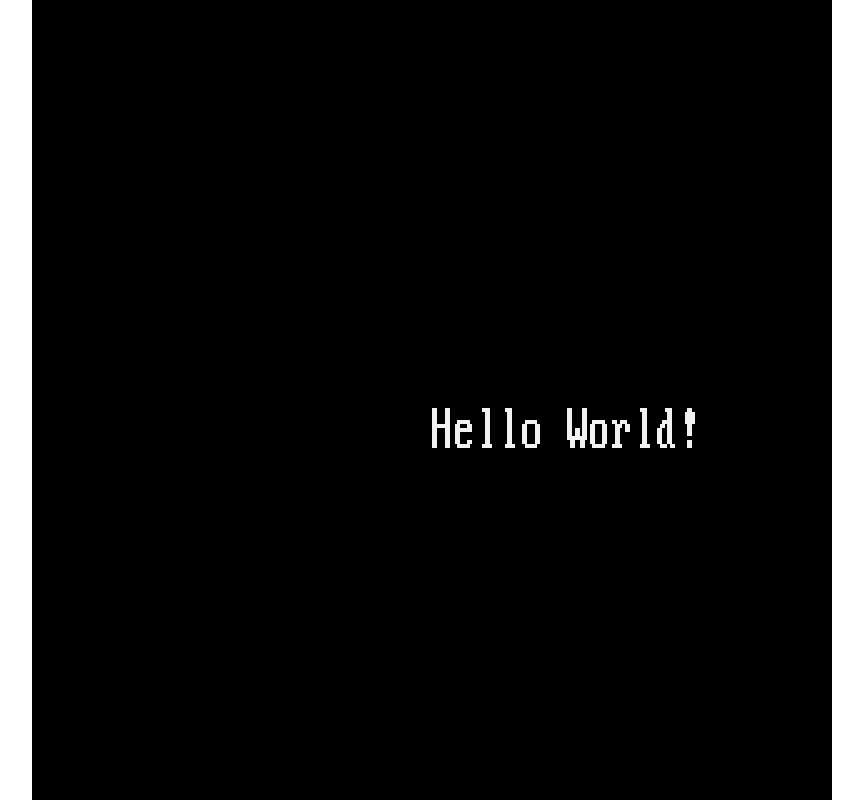
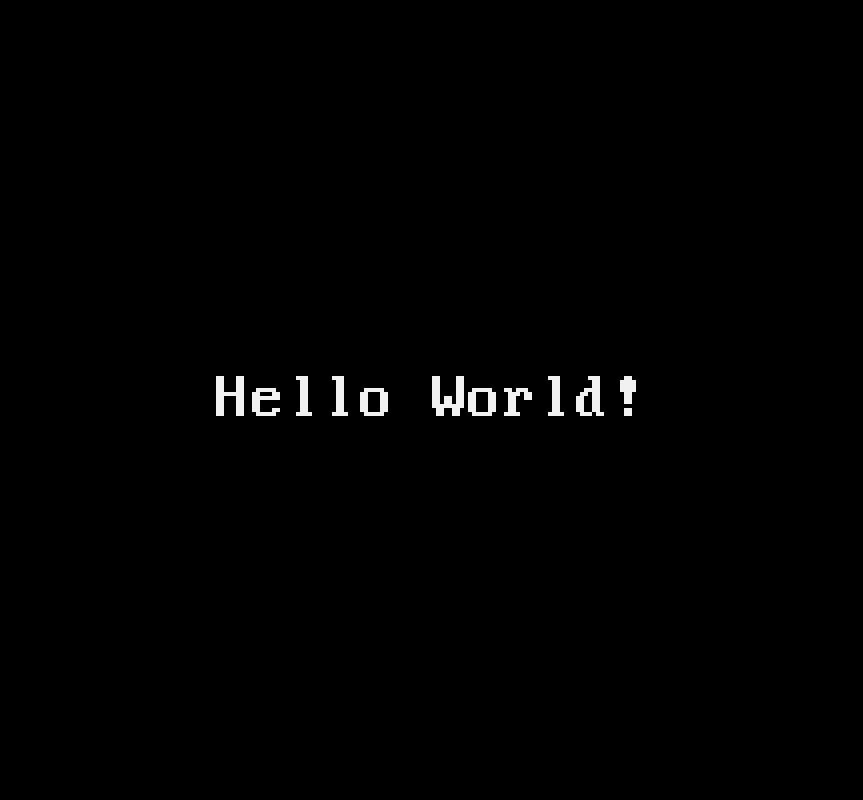
Before and after one commit to philbgarner/retrolib, a website built with webpack: page src/samples/index.html in a window 1280 px wide. Shown: the whole page, without its empty margins (208-1071 px from the left). Built offline with Linux system fonts and the light colour scheme.

Commit message:
Make canvas flow the full size of the available window. In future provide option for setting width/height.

```diff
--- a/src/modules/font.d.ts
+++ b/src/modules/font.d.ts
@@ -22,8 +22,8 @@ declare function ImageToBase64(img: HTMLImageElement, outputFormat?: string): st
  * @returns
  */
 declare function CodepageAndBitmaptoJSON(imageName: string, max_y: number, cw: number, ch: number): Promise<unknown>;
-declare function TextHeight(text: string, font: FontData): number;
-declare function TextWidth(text: string, font: FontData): number;
+declare function TextHeight(text: string, font?: FontData): number;
+declare function TextWidth(text: string, font?: FontData): number;
 /**
  * Draws the specified text on the canvas.
  *
@@ -35,5 +35,5 @@ declare function TextWidth(text: string, font: FontData): number;
  * @param {FontData} font Font to use (default DOS codepage 437 font if undefined).
  * @param {object} effects Any effects and parameters to apply when rendering this text.
  */
-declare function DrawText(ctx: CanvasRenderingContext2D, x: number, y: number, text: string, color: ColorRGBA, font: FontData): Rect;
+declare function DrawText(ctx: CanvasRenderingContext2D, x: number, y: number, text: string, color: ColorRGBA, font?: FontData): Rect;
 export { LoadFromJSON, LoadDefaultFonts, Fonts, ColorLerp, RgbaToHex, HexToRgba, ImageToBase64, CodepageAndBitmaptoJSON, TextHeight, TextWidth, DrawText };
--- a/src/modules/font.ts
+++ b/src/modules/font.ts
@@ -156,7 +156,12 @@ function CodepageAndBitmaptoJSON(imageName: string, max_y: number, cw: number, c
 }
 
 
-function TextHeight(text: string, font: FontData) {
+function TextHeight(text: string, font?: FontData) {
+    if (!font && fonts.length > 0) {
+        font = fonts[0]
+    } else if (!font || fonts.length === 0) {
+        throw new Error('Font parameter empty and default fonts are not loaded.')
+    }
     try {
         if (text.length === 0) {
             return 0
@@ -166,7 +171,12 @@ function TextHeight(text: string, font: FontData) {
     } catch { return 0 }
 }
 
-function TextWidth(text: string, font: FontData) {
+function TextWidth(text: string, font?: FontData) {
+    if (!font && fonts.length > 0) {
+        font = fonts[0]
+    } else if (!font || fonts.length === 0) {
+        throw new Error('Font parameter empty and default fonts are not loaded.')
+    }
     try {
         if (text.length === 0) {
             return 0
@@ -205,7 +215,7 @@ function TextWidth(text: string, font: FontData) {
  * @param {FontData} font Font to use (default DOS codepage 437 font if undefined).
  * @param {object} effects Any effects and parameters to apply when rendering this text.
  */
-function DrawText(ctx: CanvasRenderingContext2D, x: number, y: number, text: string, color: ColorRGBA, font: FontData/*, effects: object*/): Rect {
+function DrawText(ctx: CanvasRenderingContext2D, x: number, y: number, text: string, color: ColorRGBA, font?: FontData/*, effects: object*/): Rect {
 
     if (typeof color === 'string') {
         color = HexToRgba(color)
--- a/src/retrolib.ts
+++ b/src/retrolib.ts
@@ -13,14 +13,14 @@ let canvasHeight: number = 0
 let canvasBackground: string = 'transparent'
 
 function resize(): void {
-    // TODO: calculate the width to height ratio and scale cSize by that before setting values.
-    const cSize : number = window.innerHeight > window.innerWidth ? window.innerWidth : window.innerHeight
+    const width = window.innerWidth
+    const height = window.innerHeight
     gameCanvas.style.display = 'block'
     gameCanvas.style.position = 'absolute'
-    gameCanvas.style.width = cSize + 'px'
-    gameCanvas.style.height = cSize + 'px'
-    gameCanvas.style.top = window.innerHeight / 2 - cSize / 2  + 'px'
-    gameCanvas.style.left = window.innerWidth / 2 - cSize / 2 + 'px'
+    gameCanvas.style.width = width + 'px'
+    gameCanvas.style.height = height + 'px'
+    gameCanvas.style.top = '0px'
+    gameCanvas.style.left = '0px'
     gameCanvas.style.background = canvasBackground
     gameCanvas.style.imageRendering = 'pixelated'
 }
```
Also changed, not shown: src/samples/index.html (+1 -0 lines), dist/retrolib.js.
